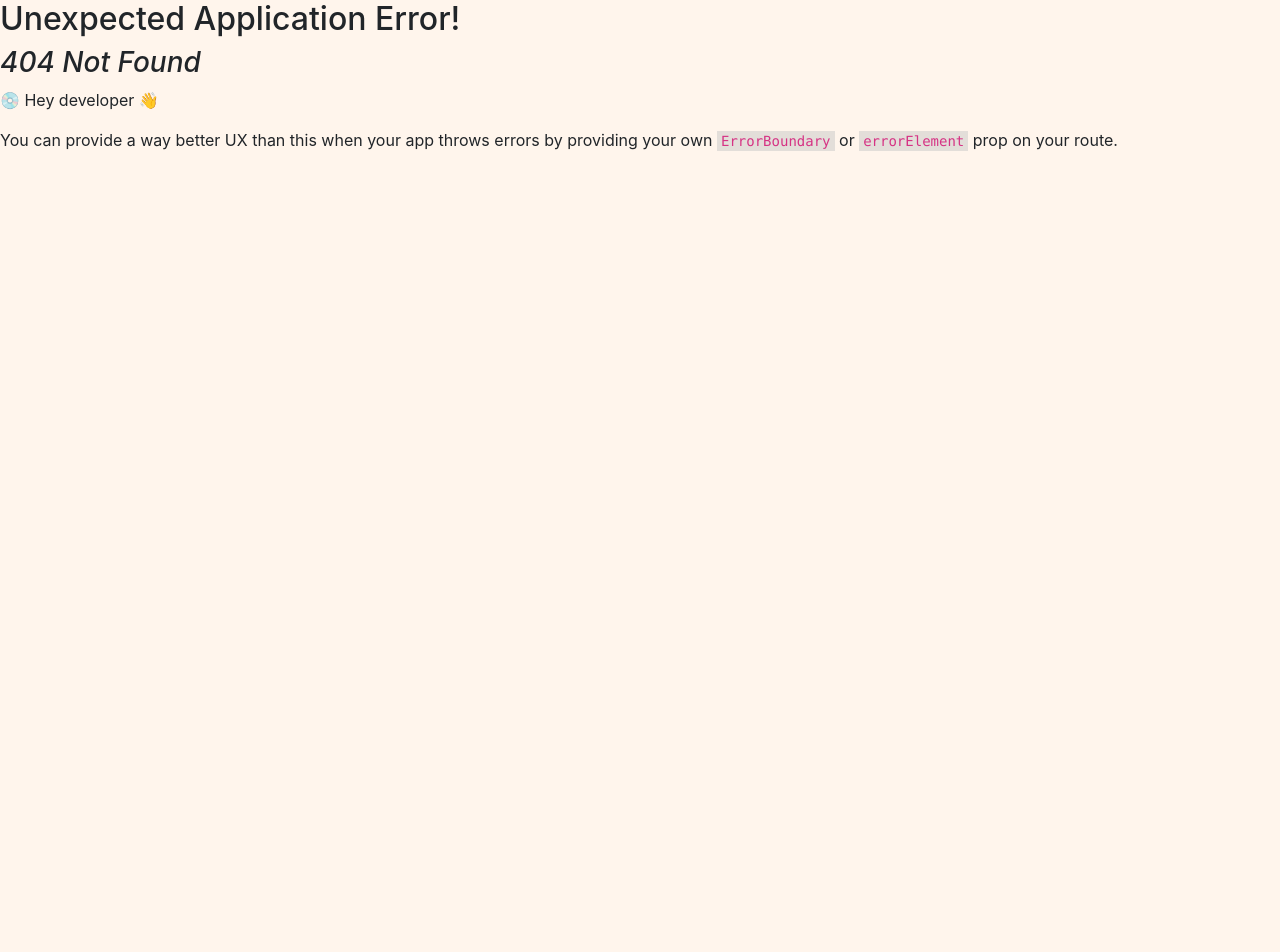
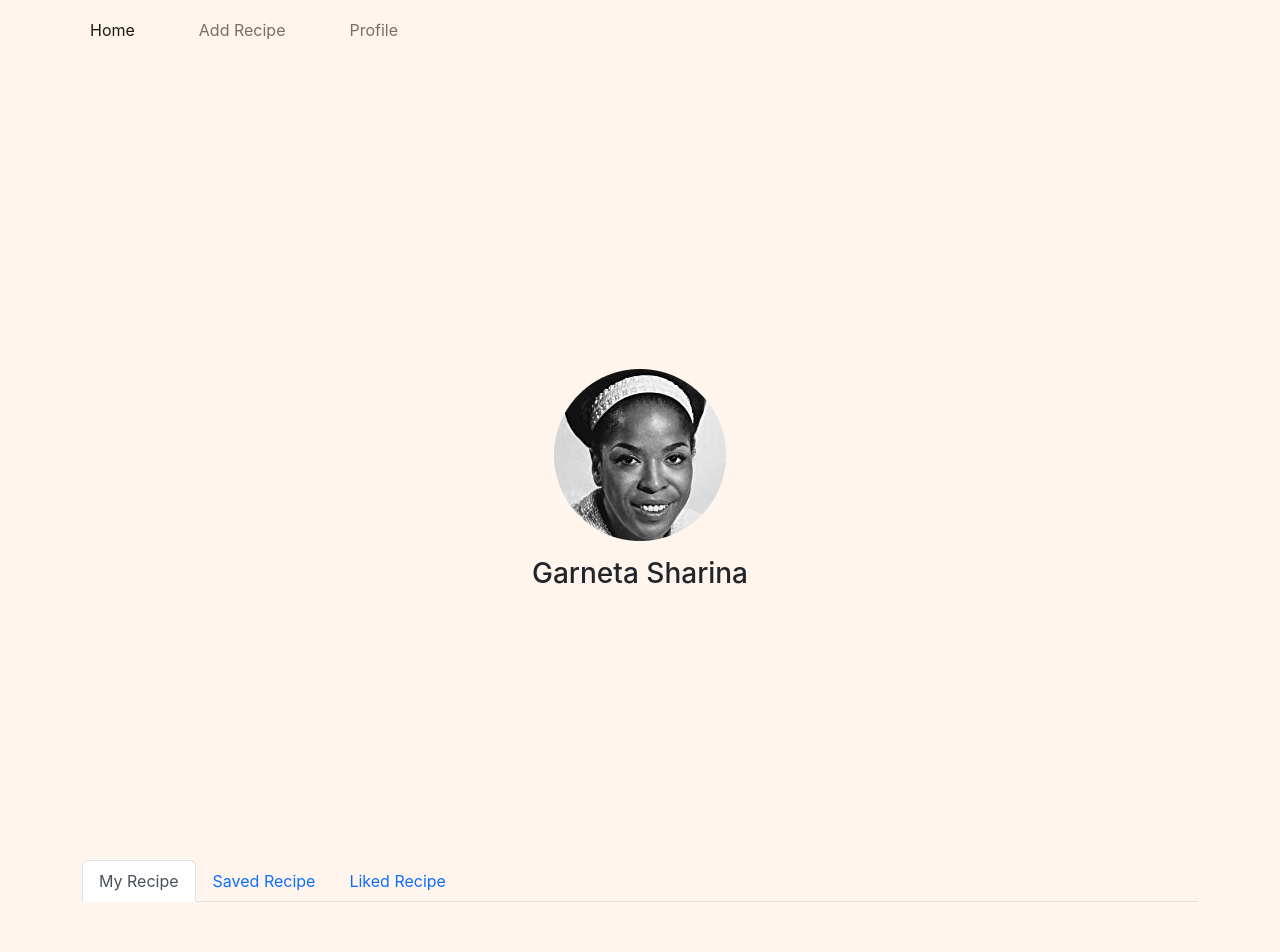
Before and after one commit to Fiqri-R-J/food-recipe-react, a React (Create React App) app: page /profile in a window 1280 px wide. Before the commit this address had no page. Shown: the top 952 px of the page. Before the commit the page ends 800 px from the top, so only its background shows below. Built offline with nearby package versions, Linux system fonts and the light colour scheme.

Commit message:
[Add] Profile

```diff
--- a/src/App.js
+++ b/src/App.js
@@ -9,6 +9,7 @@ import {
 import Home from "./pages/Home";
 import Login from "./pages/Login";
 import Register from "./pages/Register";
+import Profile from "./pages/Profile";
 import Detail from "./pages/Detail";
 import AddRecipe from "./pages/AddRecipe";
 
@@ -27,6 +28,10 @@ function App() {
       element: <Register />,
     },
     {
+      path: "profile",
+      element: <Profile />,
+    },
+    {
       path: "addrecipe",
       element: <AddRecipe />,
     },
--- a/src/pages/Home.js
+++ b/src/pages/Home.js
@@ -40,7 +40,7 @@ function Home() {
                 <Link to="/addrecipe">Add Recipe</Link>
               </li>
               <li className="nav-item me-5">
-                <Link to="#"> Profile</Link>
+                <Link to="/profile"> Profile</Link>
               </li>
             </ul>
           </div>
--- /dev/null
+++ b/src/pages/Profile.js
@@ -0,0 +1,127 @@
+import React from "react";
+import "../styles/profile.css";
+
+function Profile() {
+  return (
+    <div>
+      {/* <!--Navbar--> */}
+      <nav class="navbar navbar-expand-lg">
+        <div class="container">
+          <button
+            class="navbar-toggler"
+            type="button"
+            data-bs-toggle="collapse"
+            data-bs-target="#navbarNav"
+            aria-controls="navbarNav"
+            aria-expanded="false"
+            aria-label="Toggle navigation"
+          >
+            <span class="navbar-toggler-icon"></span>
+          </button>
+
+          <div class="collapse navbar-collapse" id="navbarNav">
+            <ul class="navbar-nav">
+              <li class="nav-item me-5">
+                <a class="nav-link active" aria-current="page" href="#">
+                  Home
+                </a>
+              </li>
+              <li class="nav-item me-5">
+                <a class="nav-link" href="#">
+                  Add Recipe
+                </a>
+              </li>
+              <li class="nav-item me-5">
+                <a class="nav-link" href="#">
+                  Profile
+                </a>
+              </li>
+            </ul>
+          </div>
+        </div>
+      </nav>
+      {/* <!--End Navbar--> */}
+      {/* <!--Header--> */}
+      <section id="header">
+        <div class="container">
+          <div class="col mt-5">
+            <img
+              src="./images/Ellipse127.png"
+              class="rounded mx-auto d-block"
+              alt="..."
+            />
+            <h3 class="text-center mt-3">Garneta Sharina</h3>
+          </div>
+        </div>
+      </section>
+      {/* <!--End Header--> */}
+      {/* <!--Recipe--> */}
+      <section id="recipe">
+        <div class="container">
+          <div class="col">
+            <ul class="nav nav-tabs">
+              <li class="nav-item">
+                <a class="nav-link active" aria-current="page" href="#">
+                  My Recipe
+                </a>
+              </li>
+              <li class="nav-item">
+                <a class="nav-link" href="#">
+                  Saved Recipe
+                </a>
+              </li>
+              <li class="nav-item">
+                <a class="nav-link" href="#">
+                  Liked Recipe
+                </a>
+              </li>
+            </ul>
+          </div>
+        </div>
+      </section>
+      {/* <!--End Recipe--> */}
+      {/* <!--My Recipe--> */}
+      <section id="popular-recipe">
+        <div class="container">
+          <div class="row">
+            <div class="col-lg-4 col-6">
+              <div class="clickable-image mb-4">
+                <img
+                  src="./images/home/chicken-kare.jpg"
+                  height="100%"
+                  width="100%"
+                />
+                <h2 class="image-title">Chiken Kare</h2>
+              </div>
+            </div>
+            <div class="col-lg-4 col-6">
+              <div class="clickable-image mb-4">
+                <img
+                  src="./images/home/bomb-chicken.png"
+                  height="100%"
+                  width="100%"
+                />
+                <h2 class="image-title">Bomb Chicken</h2>
+              </div>
+            </div>
+          </div>
+        </div>
+      </section>
+      {/* <!--End My Recipe--> */}
+      {/* <!-- footer --> */}
+      <footer>
+        <div>
+          <h2>Eat, Cook, Repeat</h2>
+          <p>Share your best recipe by uploading here !</p>
+
+          <div class="footer-link">
+            <p>Product | Company | Learn More | Get In Touch</p>
+          </div>
+        </div>
+      </footer>
+      {/* <!-- end of footer --> */}
+    </div>
+  );
+}
+
+export default Profile;
--- /dev/null
+++ b/src/styles/profile.css
@@ -0,0 +1,121 @@
+body {
+    background-color: #fff5ec;
+  }
+
+#popular-recipe {
+    margin-top: 80px;
+    margin-bottom: 150px;
+  }
+
+  #popular-recipe .title {
+    font-style: normal;
+    font-weight: 500;
+    font-size: 38px;
+    line-height: 80px;
+    color: #3f3a3a;
+    position: relative;
+    z-index: 1;
+    margin-bottom: 80px;
+    border-left: 15px solid #efc81a;
+    padding-left: 20px;
+  }
+
+  #popular-recipe .clickable-image {
+    cursor: pointer;
+    height: 400px;
+    position: relative;
+  }
+
+  #popular-recipe .clickable-image img {
+    cursor: pointer;
+    border-radius: 10px;
+    object-fit: cover;
+  }
+
+  #popular-recipe .clickable-image:hover {
+    transform: scale(1.1);
+    transition: 0.5s;
+  }
+
+  #popular-recipe .image-title {
+    position: absolute;
+    z-index: 1;
+    bottom: 0;
+    margin: 20px;
+    overflow: hidden;
+    text-overflow: ellipsis;
+    display: -webkit-box;
+    -webkit-line-clamp: 1;
+    -webkit-box-orient: vertical;
+    text-shadow: 3px 0px 5px rgba(0, 0, 0, 0.29);
+  }
+
+  @media screen and (max-width: 576px) {
+    #popular-recipe .clickable-image {
+      height: 250px;
+      object-fit: cover;
+      object-position: top;
+    }
+
+    #popular-recipe .image-title {
+      margin: 10px;
+    }
+  }
+
+  /* end of popular-recipe css */
+
+  /* start footer css */
+  footer {
+    background-color: #efc81a;
+    display: flex;
+    justify-content: center;
+    align-items: center;
+    height: 300px;
+    text-align: center;
+    position: relative;
+  }
+
+  footer h2 {
+    font-style: normal;
+    font-weight: 400;
+    font-size: 52px;
+    margin-bottom: 30px;
+
+    color: #2e266f;
+  }
+
+  footer p {
+    font-style: normal;
+    font-weight: 300;
+    font-size: 18px;
+    text-align: center;
+    color: #707070;
+  }
+
+  footer .footer-link {
+    position: absolute;
+    bottom: 0;
+    display: flex;
+    margin: auto;
+    justify-content: center;
+    left: 50%;
+    -webkit-transform: translateX(-50%);
+    transform: translateX(-50%);
+  }
+
+  footer .footer-link p {
+    font-style: normal;
+    font-weight: 400;
+    font-size: 13px;
+    line-height: 24px;
+    /* or 150% */
+
+    display: flex;
+    align-items: center;
+    text-align: center;
+    text-transform: capitalize;
+
+    color: #707070;
+    margin-left: 30px;
+    margin-bottom: 30px;
+  }
```
Also changed, not shown: public/images/Ellipse127.png (added).
